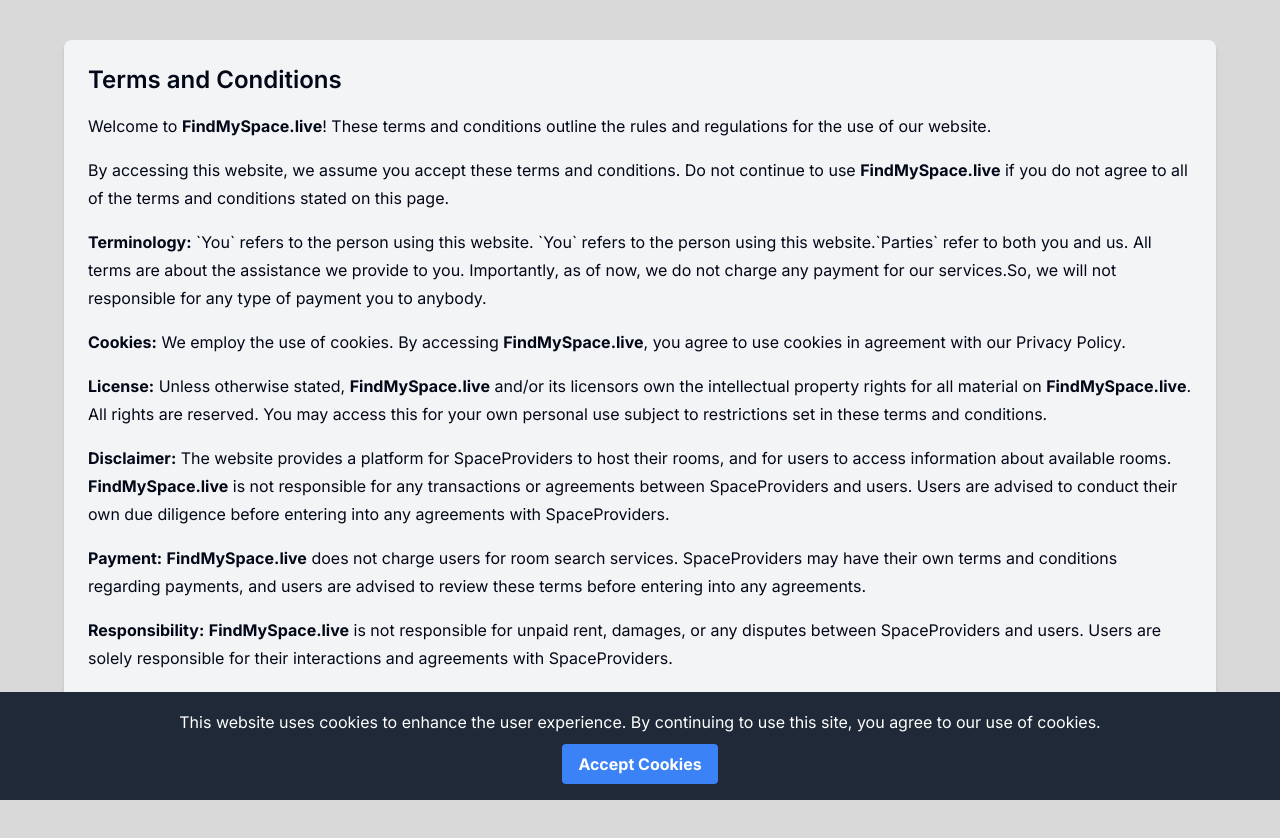
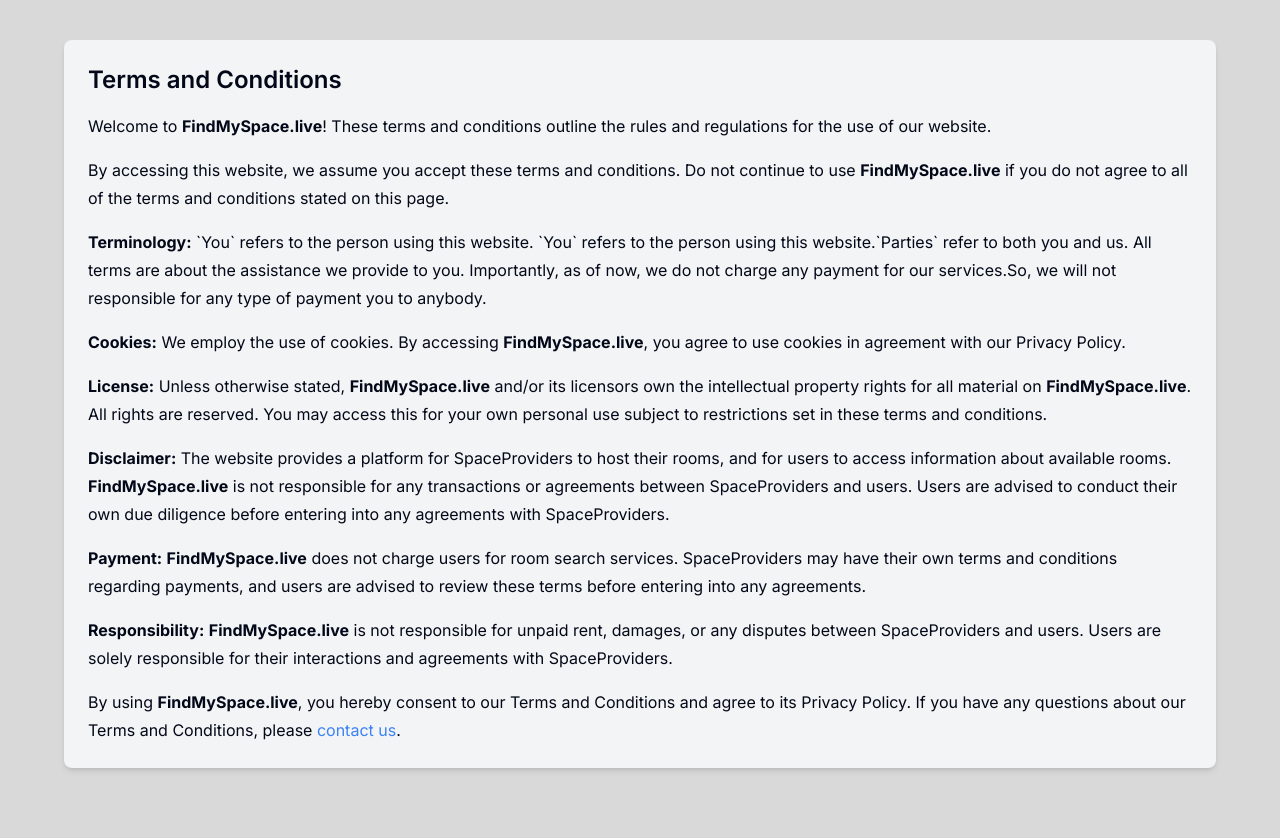
Before and after one commit to santosh-marar/findmyspace-frontend, a Next.js app: page /TermsAndConditions in a window 1280 px wide. Built offline with nearby package versions, Linux system fonts and the light colour scheme.

Commit message:
fix(cookieconsent): disable component's code

```diff
--- a/app/layout.tsx
+++ b/app/layout.tsx
@@ -3,7 +3,7 @@
 import { Inter } from 'next/font/google';
 import { Providers } from '@/redux/provider';
 import { Toaster } from 'react-hot-toast';
-import CookieConsent from '@/components/custom/CookieConsentComponent';
+// import CookieConsent from '@/components/custom/CookieConsentComponent';
 
 const inter = Inter({ subsets: ['latin'] });
 
@@ -22,7 +22,7 @@
       <body className={inter.className}>
         <Toaster position="top-right" />
         <Providers>{children}</Providers>
-        <CookieConsent />
+        {/* <CookieConsent /> */}
       </body>
     </html>
   );
--- a/components/custom/CookieConsentComponent.tsx
+++ b/components/custom/CookieConsentComponent.tsx
@@ -1,46 +1,46 @@
-'use client';
-import React, { useState, useEffect } from 'react';
-import Cookies from 'js-cookie';
+// 'use client';
+// import React, { useState, useEffect } from 'react';
+// import Cookies from 'js-cookie';
 
-const CookieConsent = () => {
-  const [consentGiven, setConsentGiven] = useState(false);
+// const CookieConsent = () => {
+//   const [consentGiven, setConsentGiven] = useState(false);
 
-  useEffect(() => {
-    const serverCookie = Cookies.get('spToken');
-    const userConsentCookie = Cookies.get('spaceProviderToken');
+//   useEffect(() => {
+//     const serverCookie = Cookies.get('spToken');
+//     const userConsentCookie = Cookies.get('spaceProviderToken');
 
-    if (
-      userConsentCookie === 'true' ||
-      serverCookie === 'server-sent-cookie-value'
-    ) {
-      setConsentGiven(true);
-    }
-  }, []);
+//     if (
+//       userConsentCookie === 'true' ||
+//       serverCookie === 'server-sent-cookie-value'
+//     ) {
+//       setConsentGiven(true);
+//     }
+//   }, []);
 
-  const handleConsent = () => {
-    localStorage.setItem('cookieConsent', 'true');
-    Cookies.set('spaceProviderToken', 'true', { expires: 58 });
+//   const handleConsent = () => {
+//     localStorage.setItem('cookieConsent', 'true');
+//     Cookies.set('spaceProviderToken', 'true', { expires: 58 });
 
-    // Optionally, replace the server-sent cookie with your consent cookie
-    Cookies.set('spToken', 'true', { expires: 58 });
+//     // Optionally, replace the server-sent cookie with your consent cookie
+//     Cookies.set('spToken', 'true', { expires: 58 });
 
-    setConsentGiven(true);
-  };
+//     setConsentGiven(true);
+//   };
 
-  return !consentGiven ? (
-    <div className="fixed bottom-0 left-0 right-0 bg-gray-800 text-white p-4 text-center">
-      <p>
-        This website uses cookies to enhance the user experience. By continuing
-        to use this site, you agree to our use of cookies.
-      </p>
-      <button
-        onClick={handleConsent}
-        className="bg-blue-500 hover:bg-blue-700 text-white font-bold py-2 px-4 rounded mt-2"
-      >
-        Accept Cookies
-      </button>
-    </div>
-  ) : null;
-};
+//   return !consentGiven ? (
+//     <div className="fixed bottom-0 left-0 right-0 bg-gray-800 text-white p-4 text-center">
+//       <p>
+//         This website uses cookies to enhance the user experience. By continuing
+//         to use this site, you agree to our use of cookies.
+//       </p>
+//       <button
+//         onClick={handleConsent}
+//         className="bg-blue-500 hover:bg-blue-700 text-white font-bold py-2 px-4 rounded mt-2"
+//       >
+//         Accept Cookies
+//       </button>
+//     </div>
+//   ) : null;
+// };
 
-export default CookieConsent;
+// export default CookieConsent;
```
